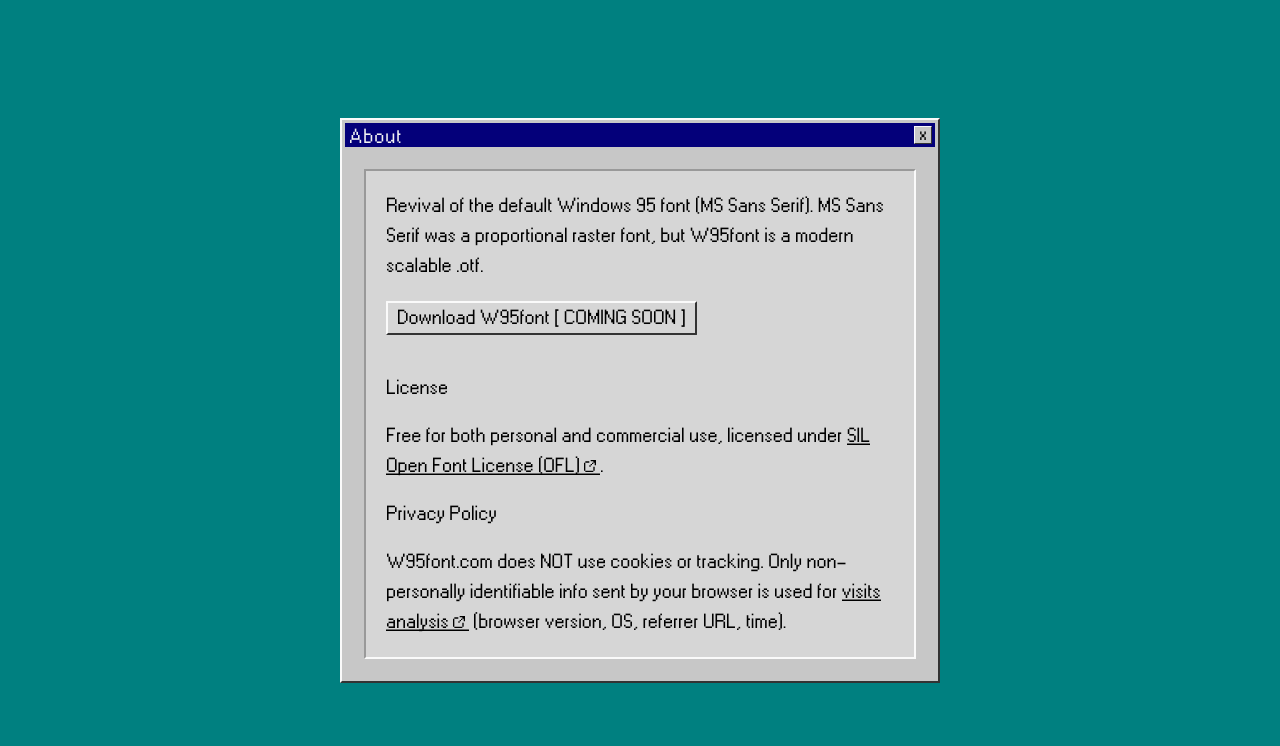
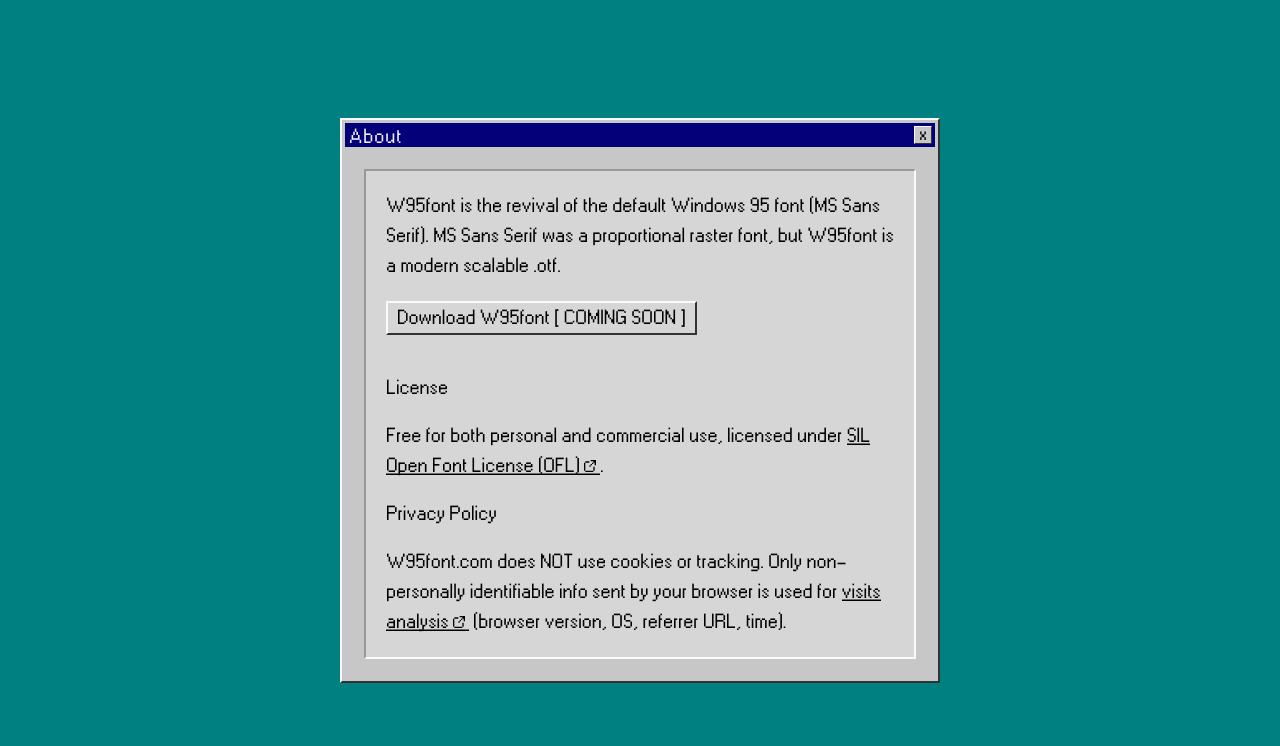
Before and after one commit to allesava/w95font, a plain HTML site: page index.html in a window 1280 px wide. Shown: the top 746 px of the page. Drawn offline with Linux system fonts and the light colour scheme.

Commit message:
edit About text

```diff
--- a/index.html
+++ b/index.html
@@ -106,7 +106,7 @@
 <main>
     <section class="wndw" data-title="About">
         <div class="inner">
-            <p>Revival of the default Windows 95 font (MS Sans Serif). MS Sans Serif was a proportional
+            <p>W95font is the revival of the default Windows 95 font (MS Sans Serif). MS Sans Serif was a proportional
                 raster font, but W95font is a modern scalable .otf.</p>
 
             <a href="#" class="btn">Download W95font [ COMING SOON ]</a>
```
